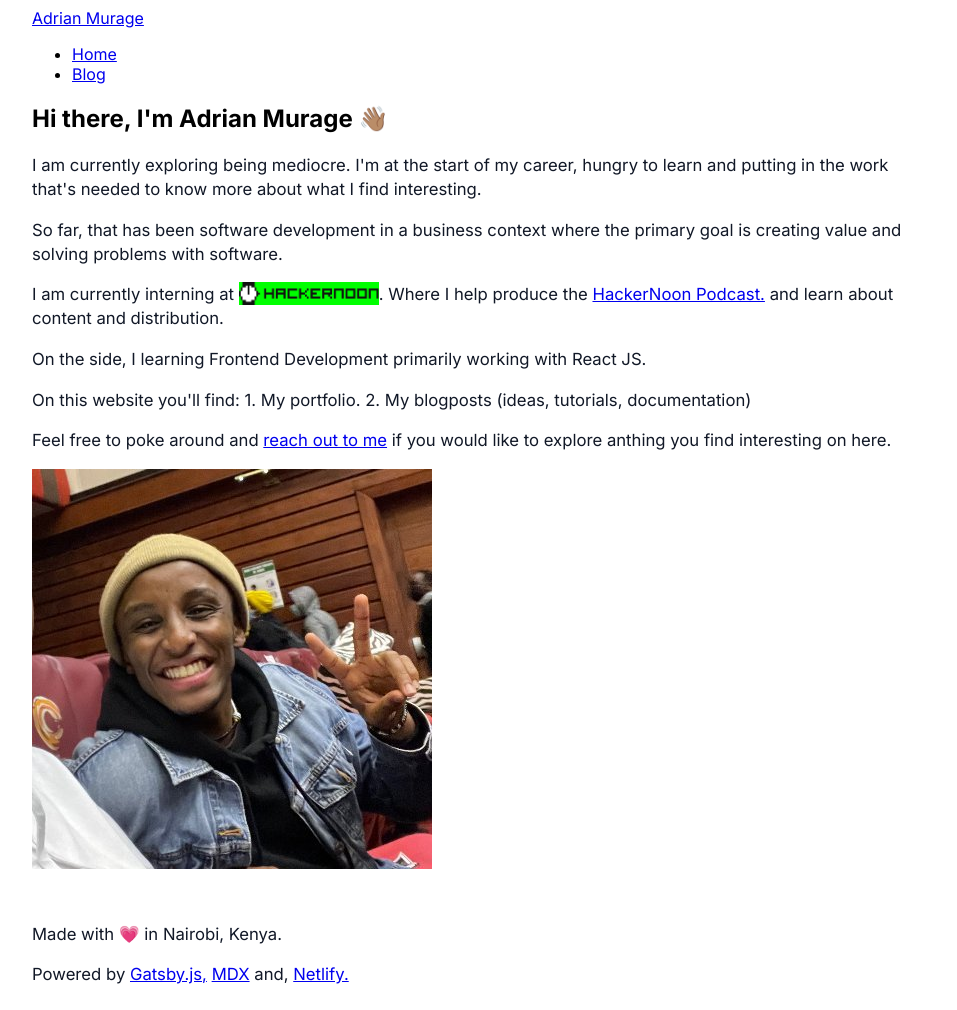
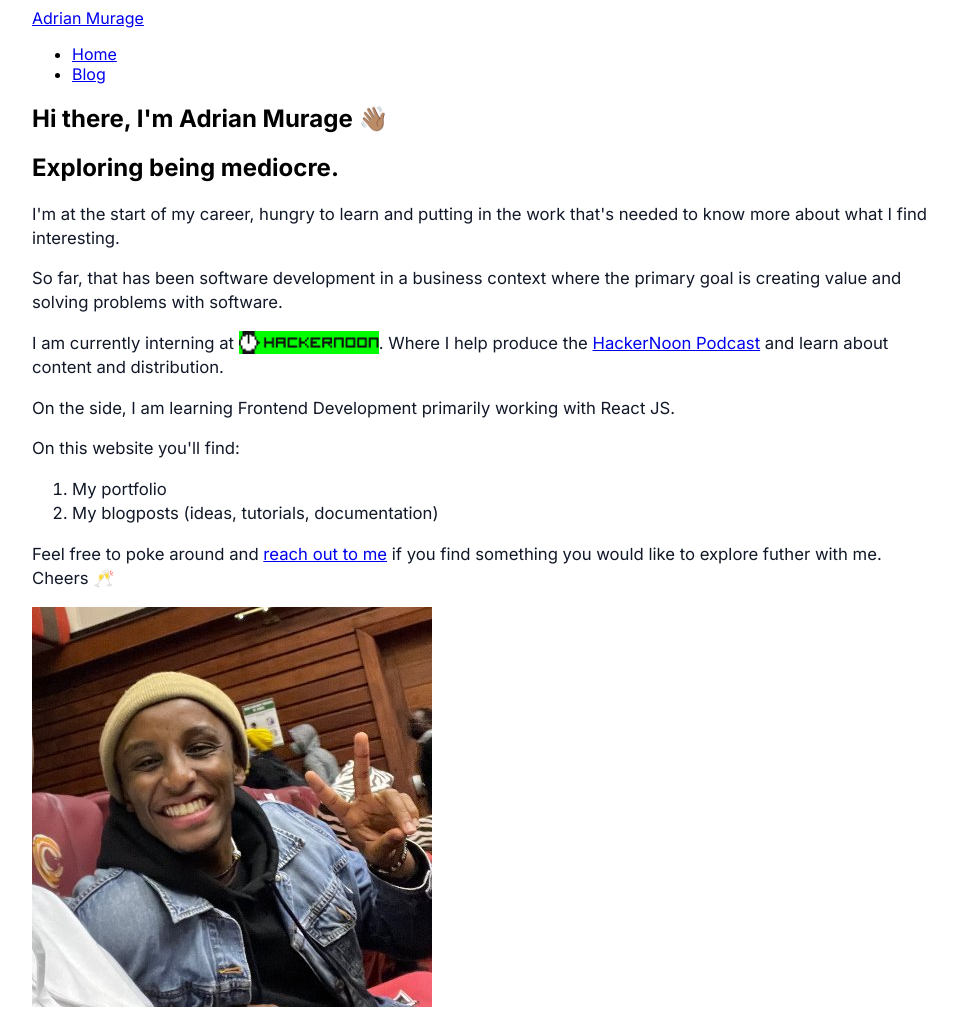
Before and after one commit to adrianmurage/adrianmurage.com, a Gatsby site: page / in a window 1280 px wide. Shown: the top 1010 px of the page, without its empty margins (160-1117 px from the left). Built offline with nearby package versions, Linux system fonts and the light colour scheme; Gatsby itself is replaced by a stand-in of ours.

Commit message:
update bio

```diff
--- a/src/pages/index.js
+++ b/src/pages/index.js
@@ -14,10 +14,10 @@ const IndexPage = () => {
       <section className={profileSection}>
         <div>
           <h1 className={profileHeading}>Hi there, I'm Adrian Murage 👋🏽</h1>
+          <h2>Exploring being mediocre.</h2>
           <p>
-            I am currently exploring being mediocre. I'm at the start of my
-            career, hungry to learn and putting in the work that's needed to
-            know more about what I find interesting.
+            I'm at the start of my career, hungry to learn and putting in the
+            work that's needed to know more about what I find interesting.
           </p>
           <p>
             So far, that has been software development in a business context
@@ -34,21 +34,24 @@ const IndexPage = () => {
               ></StaticImage>
             </a>
             . Where I help produce the{" "}
-            <a href="https://podcast.hackernoon.com/">HackerNoon Podcast.</a>{" "}
-            and learn about content and distribution.
+            <a href="https://podcast.hackernoon.com/">HackerNoon Podcast</a> and
+            learn about content and distribution.
           </p>
           <p>
-            On the side, I learning Frontend Development primarily working with
-            React JS.
+            On the side, I am learning Frontend Development primarily working
+            with React JS.
           </p>
           <p>
-            On this website you'll find: 1. My portfolio. 2. My blogposts
-            (ideas, tutorials, documentation)
+            On this website you'll find:
+            <ol>
+              <li>My portfolio</li>
+              <li>My blogposts (ideas, tutorials, documentation)</li>
+            </ol>
           </p>
           <p>
             Feel free to poke around and{" "}
             <a href="mailto:adrianmurage21@gmail.com">reach out to me</a> if you
-            would like to explore anthing you find interesting on here.
+            find something you would like to explore futher with me. Cheers 🥂
           </p>
         </div>
         <div>
```
